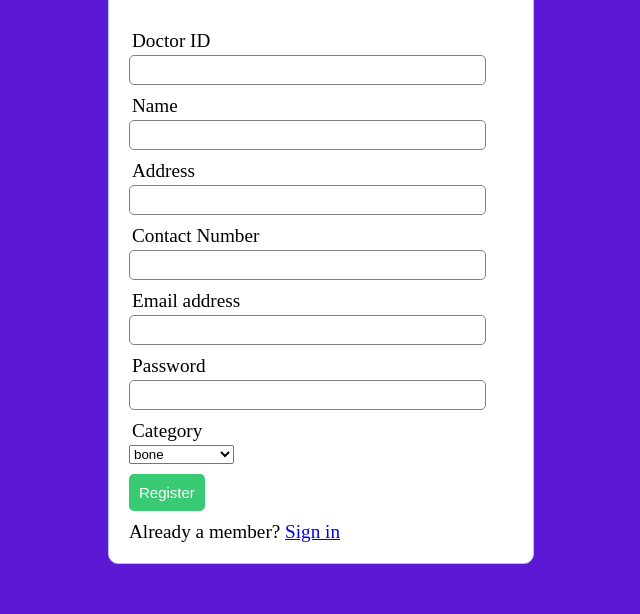
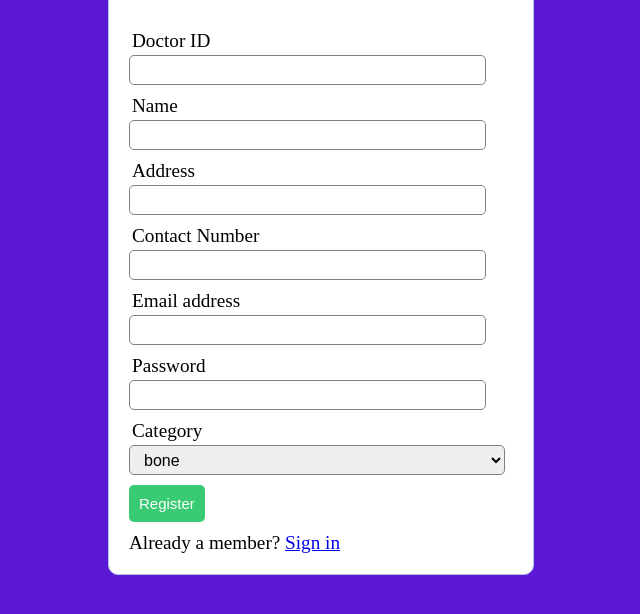
Before and after one commit to PETR0NAPY/DoctorPatient, a PHP site: page /2nd.php in a window 1280 px wide. Shown: the part 125-739 px from the top of the page, without its empty margins (319-959 px from the left). Run offline with PHP 8.4, Linux system fonts and the light colour scheme; data that the repository does not hold is empty.

Commit message:
Code Refactored Init

```diff
--- a/book.php
+++ b/book.php
@@ -48,7 +48,7 @@ $max = new DateTime("4 days");
 
 	<form action="<?php echo $_SERVER['PHP_SELF'];?>" method="post">
 	<div class="input-group">
-		<label>Categery</label>
+		<label>Category</label>
 	   	<select name="categorey" class="xd">
 	   		<option value="bone" >bone</option>
 	   		<option value="heart">heart</option>
--- a/searchdoctor.php
+++ b/searchdoctor.php
@@ -35,7 +35,7 @@
 	<?php include ('errors.php') ;?>
 
 	<div class="input-group">
-		<label style="font-weight: bold;">Search By:<br>*Doctor ID<br>*Doctor Name<br>*Categorey</label>
+		<label style="font-weight: bold;">Search By:<br>*Doctor ID<br>*Doctor Name</label>
 		<input type="text" name="dID" >
 
 	</div>
--- a/style/style.css
+++ b/style/style.css
@@ -21,6 +21,7 @@ body{
 	border-radius: 10px 10px 0px 0px ;
 	padding: 20px;
 }
+
 
 
 form{
@@ -56,6 +57,16 @@ form{
 
 }
 
+
+.xd{
+	height: 30px;
+	width: 98%;
+	padding: 5px 10px;
+	font-size: 16px;
+	border-radius: 5px;
+	border:1px solid grey;
+}
+
 .btn{
 
 	padding: 10px;
--- a/style/style2.css
+++ b/style/style2.css
@@ -139,7 +139,8 @@ form{
 	padding: 5px 10px;
 	font-size: 16px;
 	border-radius: 5px;
-	border:1px solid grey;}
+	border:1px solid grey;
+}
 
 	.btn{
 	margin :0 50% 0 40%;
```
